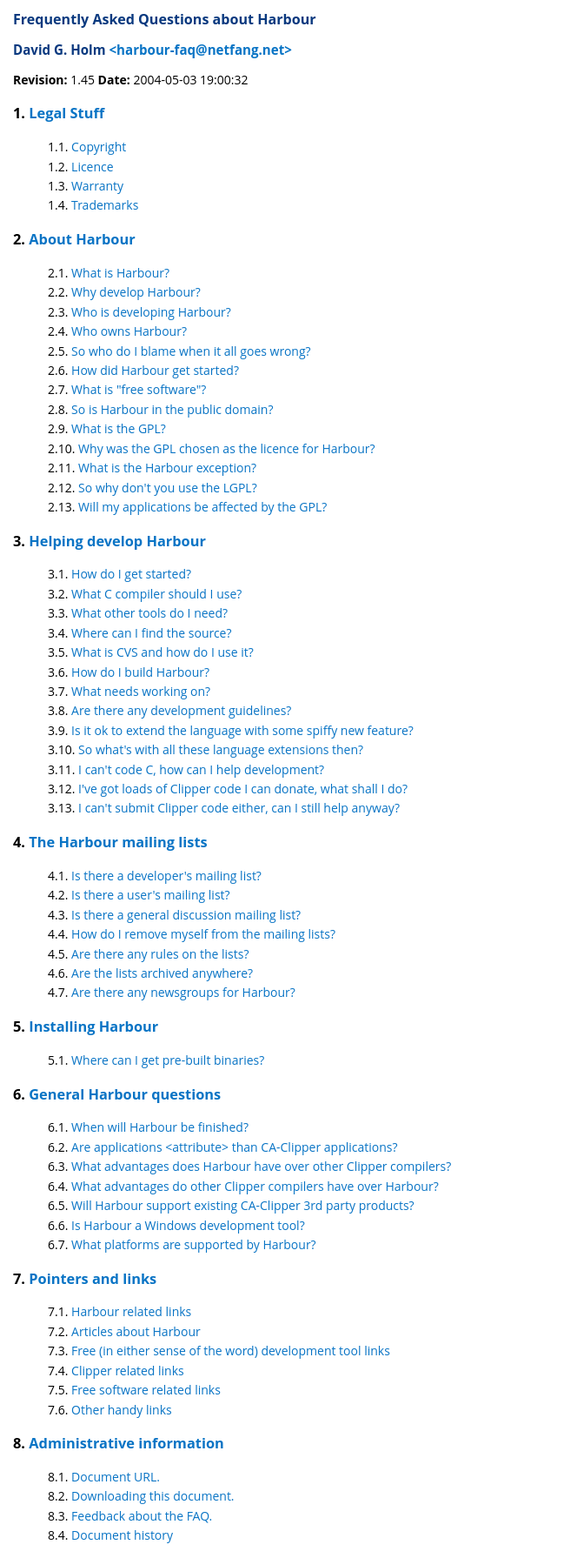
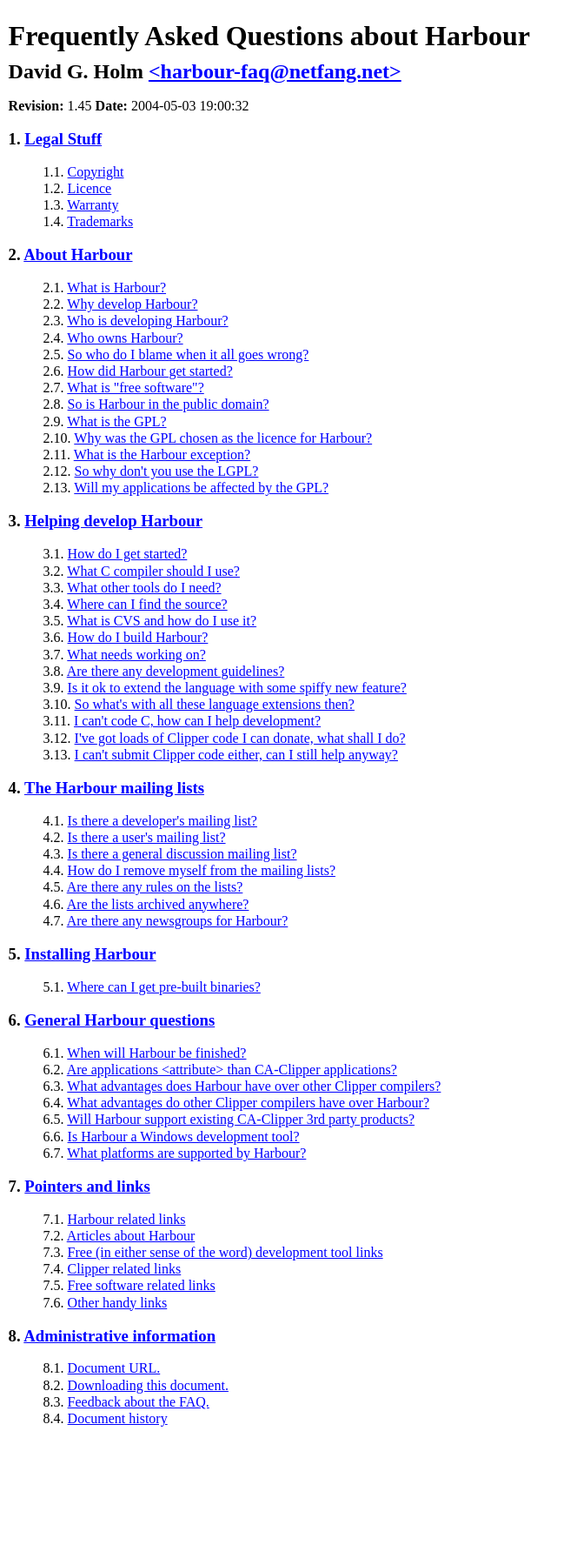
Before and after one commit to harbour/harbour.github.io, a Jekyll site: the page faq/index.html, which Jekyll copies as it is, in a window 1280 px wide. Shown: the whole page at 87% size, without its empty margins (0-664 px from the left). Built offline with Jekyll 4.4.1, drawn with Linux system fonts in a browser that asks for light colours; after the commit the page ends 1672 px from its top, so only the background shows below that.

Commit message:
restore ~classic formatting for faq

```diff
--- a/css/styles.css
+++ b/css/styles.css
@@ -43,16 +43,19 @@ div.content {
 
 .hbsite {
   background-color: #333;
+  font: 14px 'Open Sans', sans-serif;
   margin: 0;
 }
 
-.faq {
-  line-height: 160%;
-  margin: .5em;
-}
+.faq { font: 12pt serif; line-height: 120%; margin: 2em .1em; }
+.faq a { color: #00f; text-decoration: underline; }
+.faq a:hover { color: #88f; text-decoration: underline; transition: none; }
+.faq a:active { color: #f00; text-decoration: underline; transition: none; }
+.faq h1 { font-size: 200%; color: #000; }
+.faq h2 { font-size: 150%; color: #000; }
+.faq h3 {}
 
 body {
-  font: 14px 'Open Sans', sans-serif;
 }
 
 hr {
```
